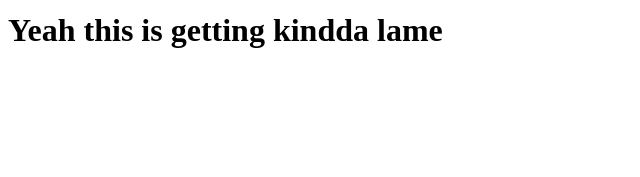
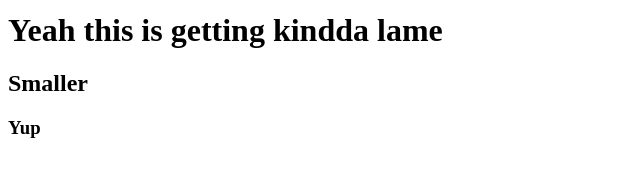
Before and after one commit to Rockstone1520/Hackaton, a website: page index.html in a window 1280 px wide. Shown: the part 185-362 px from the top of the page, without its empty margins (0-640 px from the left). Drawn offline with Linux system fonts and the light colour scheme.

Commit message:
Fifth commit

```diff
--- a/index.html
+++ b/index.html
@@ -9,5 +9,7 @@
 		<h1>This is another Header</h1>
 		<h1>Header #3</h1>
 		<h1>Yeah this is getting kindda lame</h1>
+		<h2>Smaller</h2>
+		<h3>Yup</h3>
 	</body>
 </html>
```
Also changed, not shown: package.json (added, +24 -0 lines), 2 other files.
